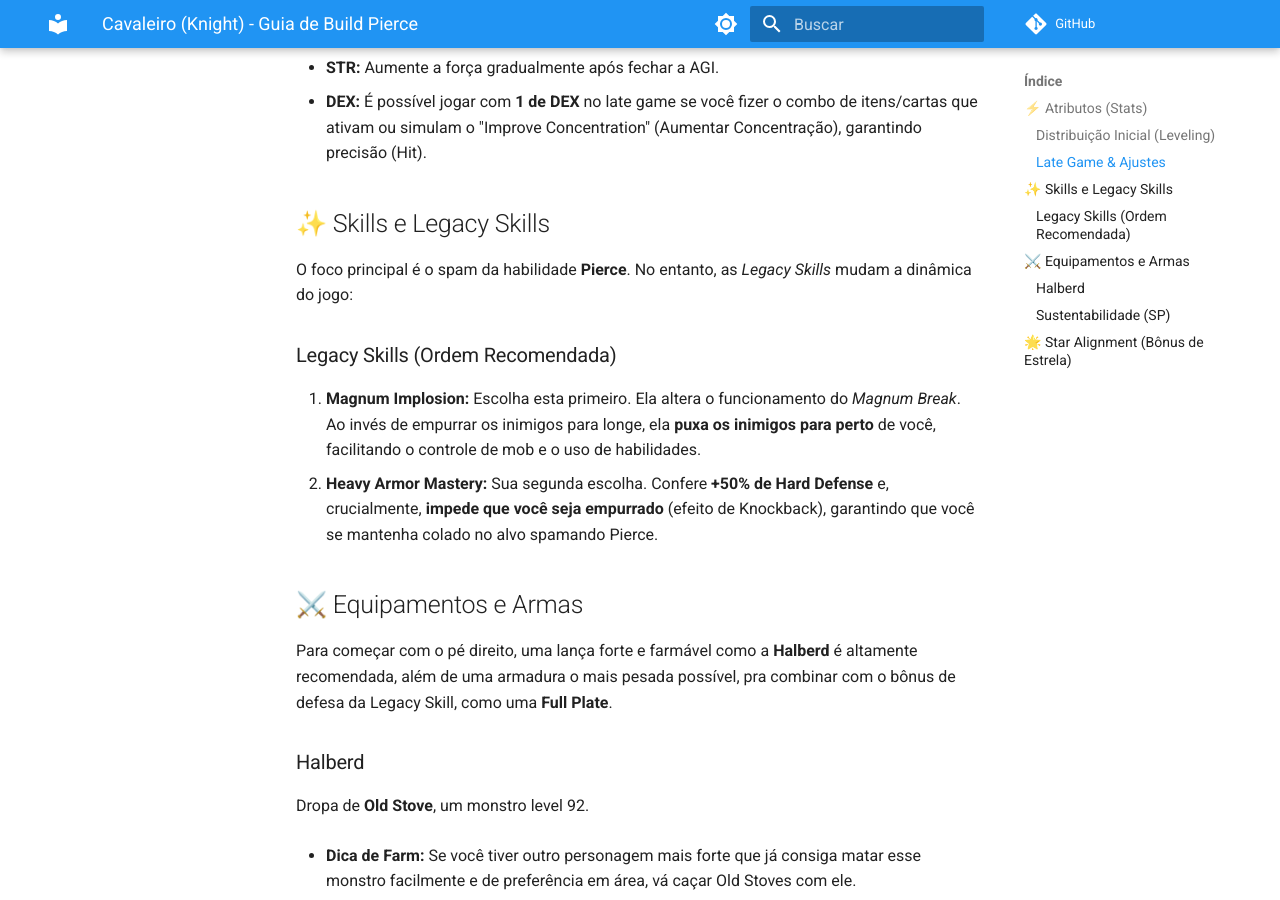
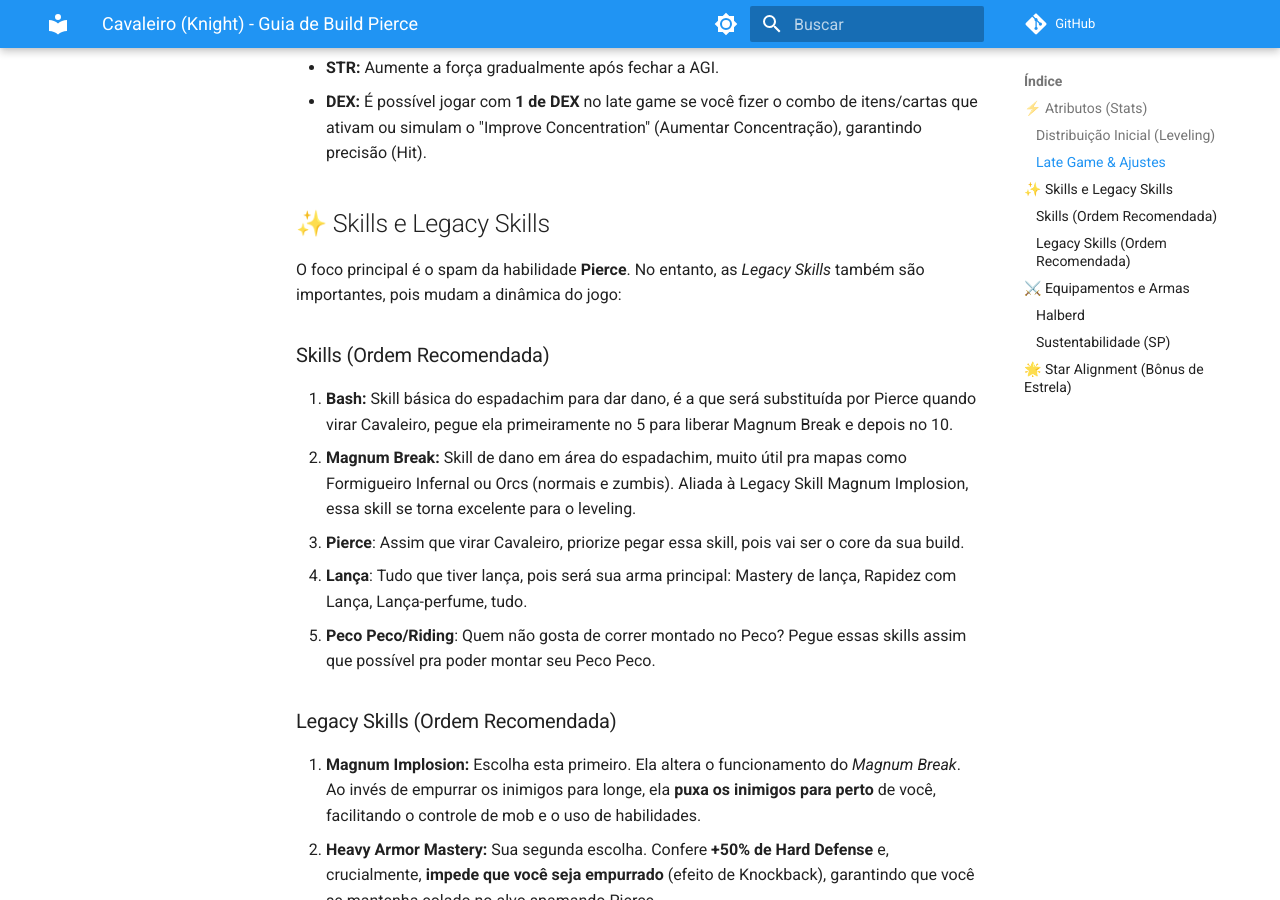
Before and after one commit to mythofyggdrasil/mythofyggdrasil.github.io, an MkDocs documentation site: the page built from docs/builds/cavaleiro.md, in a window 1280 px wide and 900 px high, scrolled down 698 px. Built offline with MkDocs 1.6.1 and Material for MkDocs 9.7.7, drawn with Linux system fonts in a browser that asks for light colours; comment, search, counter and statistics services are not loaded.

Commit message:
Update cavaleiro.md

```diff
--- a/docs/builds/cavaleiro.md
+++ b/docs/builds/cavaleiro.md
@@ -22,7 +22,14 @@ Como a habilidade escala com agilidade, o foco muda um pouco do tradicional "Ful
 
 ## ✨ Skills e Legacy Skills
 
-O foco principal é o spam da habilidade **Pierce**. No entanto, as *Legacy Skills* mudam a dinâmica do jogo:
+O foco principal é o spam da habilidade **Pierce**. No entanto, as *Legacy Skills* também são importantes, pois mudam a dinâmica do jogo:
+
+### Skills (Ordem Recomendada)
+1.  **Bash:** Skill básica do espadachim para dar dano, é a que será substituída por Pierce quando virar Cavaleiro, pegue ela primeiramente no 5 para liberar Magnum Break e depois no 10.
+2.  **Magnum Break:** Skill de dano em área do espadachim, muito útil pra mapas como Formigueiro Infernal ou Orcs (normais e zumbis). Aliada à Legacy Skill Magnum Implosion, essa skill se torna excelente para o leveling.
+3.  **Pierce**: Assim que virar Cavaleiro, priorize pegar essa skill, pois vai ser o core da sua build.
+4.  **Lança**: Tudo que tiver lança, pois será sua arma principal: Mastery de lança, Rapidez com Lança, Lança-perfume, tudo.
+5.  **Peco Peco/Riding**: Quem não gosta de correr montado no Peco? Pegue essas skills assim que possível pra poder montar seu Peco Peco.
 
 ### Legacy Skills (Ordem Recomendada)
 1.  **Magnum Implosion:** Escolha esta primeiro. Ela altera o funcionamento do *Magnum Break*. Ao invés de empurrar os inimigos para longe, ela **puxa os inimigos para perto** de você, facilitando o controle de mob e o uso de habilidades.
```
